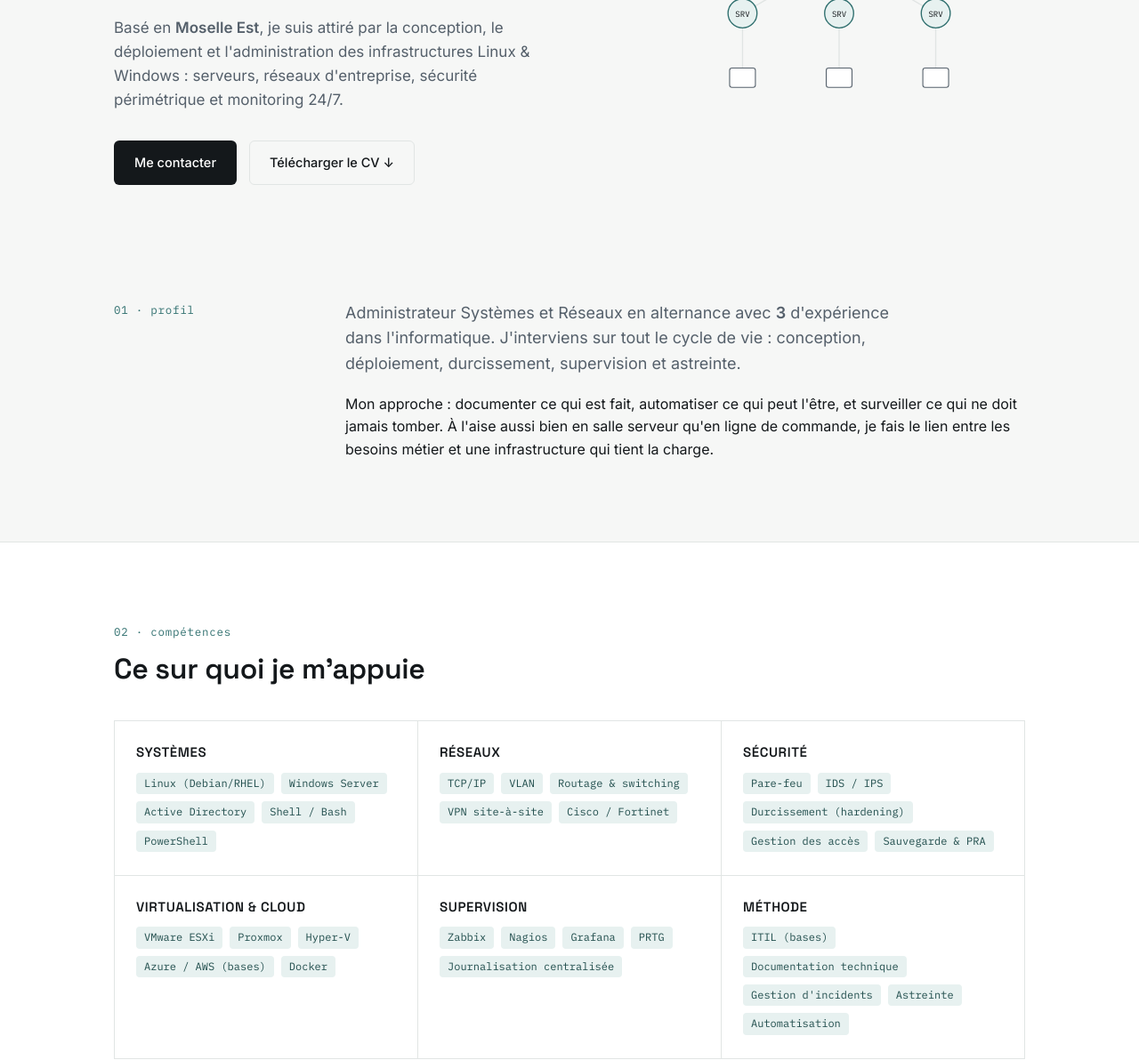
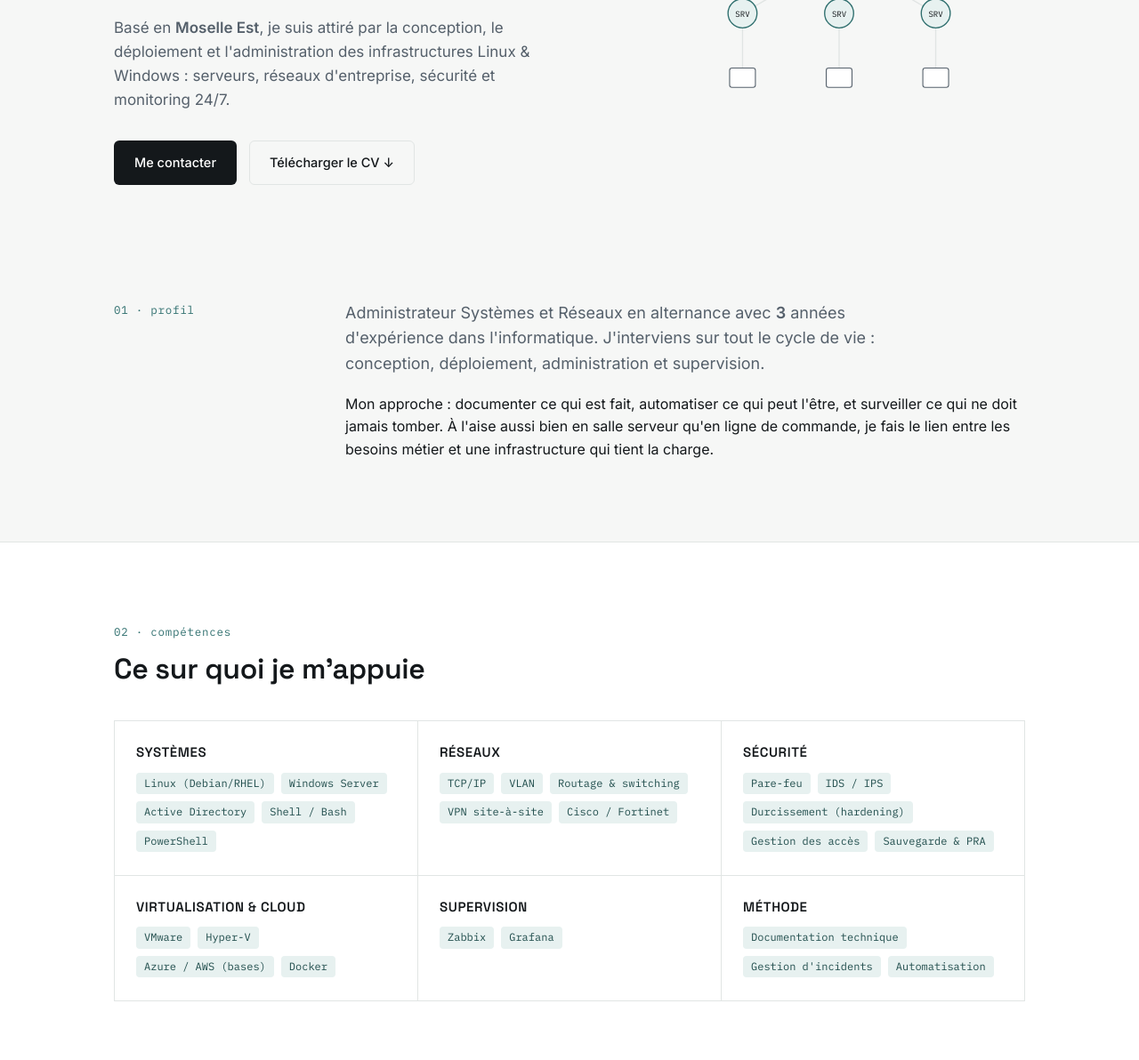
Before and after one commit to Pabl0sama/pablosama.portfolio, a plain HTML site: page index.html in a window 1280 px wide. Shown: the part 391-1583 px from the top of the page at 89% size. Drawn offline with Linux system fonts and the light colour scheme.

Commit message:
Update page principale

```diff
--- a/index.html
+++ b/index.html
@@ -44,7 +44,7 @@
       <div class="hero-text reveal">
         <p class="eyebrow">// Apprenti administrateur systèmes &amp; réseaux</p>
         <h1>FEISTHAUER Tristan<br>Portfolio<br><span class="accent">Présentation</span><br>de mon parcours.</h1>
-        <p class="hero-sub">Basé en <strong>Moselle Est</strong>, je suis attiré par la conception, le déploiement et l'administration des infrastructures Linux &amp; Windows : serveurs, réseaux d'entreprise, sécurité périmétrique et monitoring 24/7.</p>
+        <p class="hero-sub">Basé en <strong>Moselle Est</strong>, je suis attiré par la conception, le déploiement et l'administration des infrastructures Linux &amp; Windows : serveurs, réseaux d'entreprise, sécurité et monitoring 24/7.</p>
         <div class="hero-actions">
           <a href="#contact" class="btn btn-primary">Me contacter</a>
           <a href="cv.pdf" class="btn btn-ghost" download>Télécharger le CV ↓</a>
@@ -127,7 +127,7 @@
         <p class="eyebrow">01 · profil</p>
       </div>
       <div class="section-body">
-        <p class="lead">Administrateur Systèmes et Réseaux en alternance avec <strong>3</strong> d'expérience dans l'informatique. J'interviens sur tout le cycle de vie : conception, déploiement, durcissement, supervision et astreinte.</p>
+        <p class="lead">Administrateur Systèmes et Réseaux en alternance avec <strong>3</strong> années d'expérience dans l'informatique. J'interviens sur tout le cycle de vie : conception, déploiement, administration et supervision.</p>
         <p>Mon approche : documenter ce qui est fait, automatiser ce qui peut l'être, et surveiller ce qui ne doit jamais tomber. À l'aise aussi bien en salle serveur qu'en ligne de commande, je fais le lien entre les besoins métier et une infrastructure qui tient la charge.</p>
       </div>
     </div>
@@ -161,19 +161,19 @@
         <div class="skill-card">
           <h3>Virtualisation &amp; Cloud</h3>
           <div class="tags">
-            <span>VMware ESXi</span><span>Proxmox</span><span>Hyper-V</span><span>Azure / AWS (bases)</span><span>Docker</span>
+            <span>VMware</span><span>Hyper-V</span><span>Azure / AWS (bases)</span><span>Docker</span>
           </div>
         </div>
         <div class="skill-card">
           <h3>Supervision</h3>
           <div class="tags">
-            <span>Zabbix</span><span>Nagios</span><span>Grafana</span><span>PRTG</span><span>Journalisation centralisée</span>
+            <span>Zabbix</span><span>Grafana</span>
           </div>
         </div>
         <div class="skill-card">
           <h3>Méthode</h3>
           <div class="tags">
-            <span>ITIL (bases)</span><span>Documentation technique</span><span>Gestion d'incidents</span><span>Astreinte</span><span>Automatisation</span>
+            <span>Documentation technique</span><span>Gestion d'incidents</span><span>Automatisation</span>
           </div>
         </div>
       </div>
```
